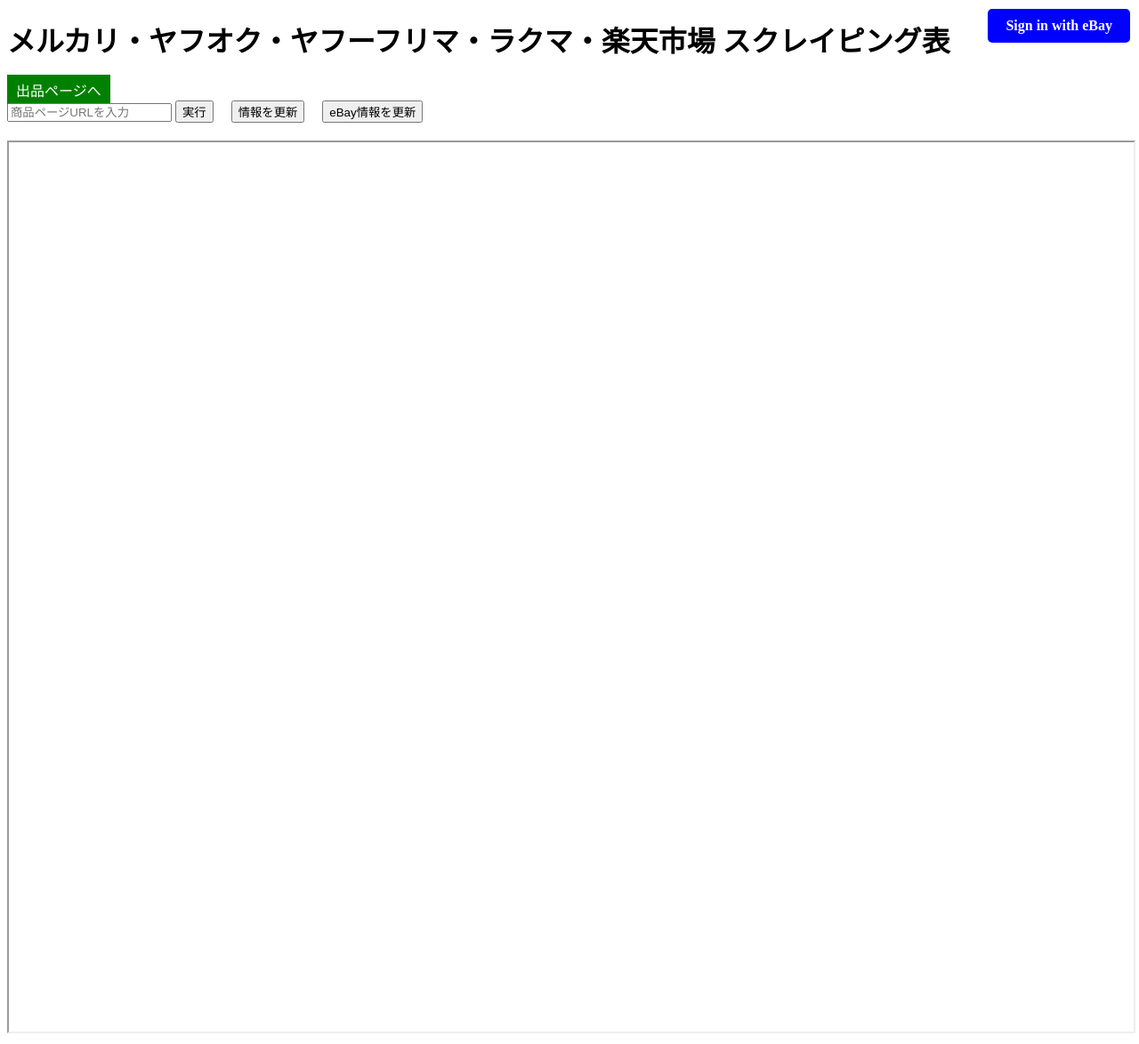
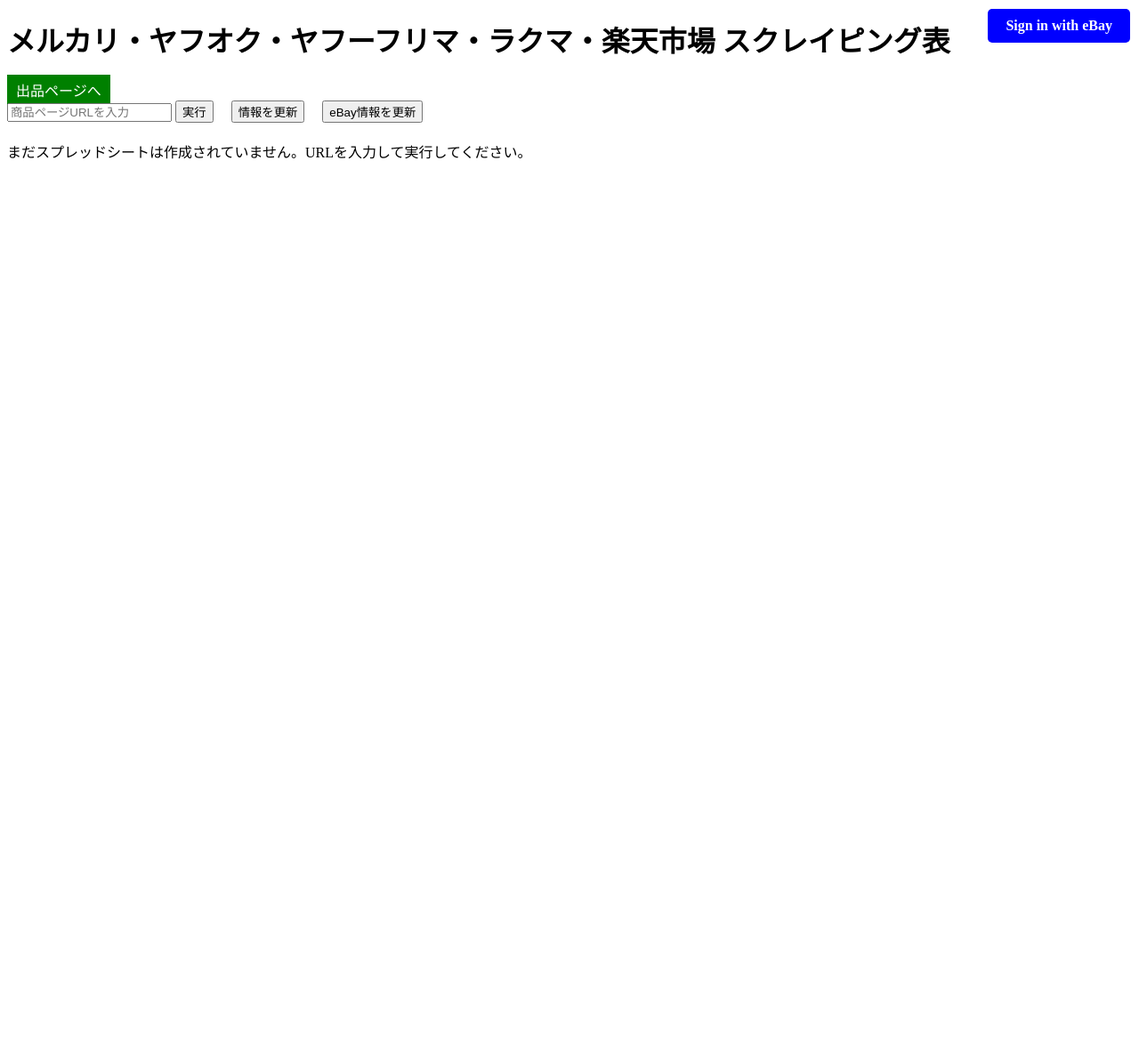
Before and after one commit to Aenu7393/ebay-support-system, a Django app: page / in a window 1280 px wide. Shown: the whole page at 89% size. After the commit the page ends 179 px from the top, so only its background shows below. Run offline with Django 5.2, Linux system fonts and the light colour scheme; the visitor is signed in with stand-in values (Sample User, id 1); data that the repository does not hold is empty; some libraries are stand-ins or nearby versions.

Commit message:
spredseet disp

```diff
--- a/project_web/templates/work1/index.html
+++ b/project_web/templates/work1/index.html
@@ -46,7 +46,11 @@
 
     <!-- スプレッドシートの埋め込み -->
 
-    <iframe src="{{ sheet_url }}" width="100%" height="1000"></iframe>
+    {% if sheet_url %}
+  <iframe src="{{ sheet_url }}" width="100%" height="1000"></iframe>
+    {% else %}
+    <p>まだスプレッドシートは作成されていません。URLを入力して実行してください。</p>
+    {% endif %}
 
 </body>
 </html>
--- a/project_web/work1/scraper.py
+++ b/project_web/work1/scraper.py
@@ -1207,7 +1207,6 @@
         print("spreadsheet_id", spreadsheet_id)
         sh = gc.open_by_key(spreadsheet_id)
 
-        sh.share('', perm_type='anyone', role='writer')
         print(f"スプレッドシートID: {spreadsheet_id} は「誰でも」編集可能に設定されました。")
 
         # 指定されたシート番号に基づいてシートを取得
```
